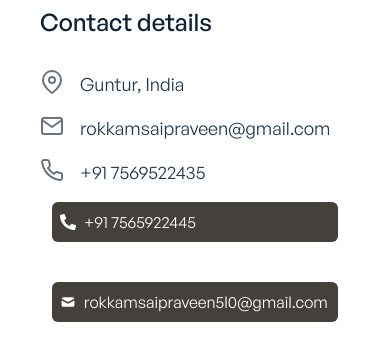
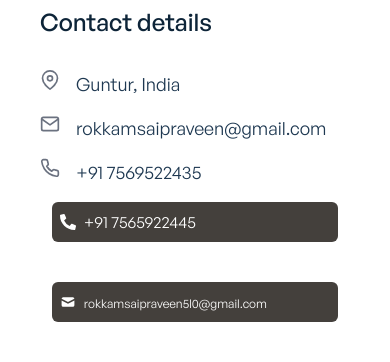
Before and after one commit to praveen2903/Portfolio, a React (Create React App) app: page /contact in a window 390 px wide. Shown: the part 170-532 px from the top of the page. Built offline with nearby package versions, Linux system fonts and the light colour scheme.

Commit message:
done with page breaking

```diff
--- a/src/components/contact/ContactDetails.jsx
+++ b/src/components/contact/ContactDetails.jsx
@@ -29,11 +29,11 @@ const ContactDetails = () => {
 				</h2>
 				<ul className="font-general-regular">
 					{contacts.map((contact) => (
-						<li className="flex " key={contact.id}>
-							<i className="text-2xl text-gray-500 dark:text-gray-400 mr-4">
+						<li className="flex" key={contact.id}>
+							<i className="text-xl md:text-2xl text-gray-500 dark:text-gray-400 mr-4">
 								{contact.icon}
 							</i>
-							<span className="text-lg mb-4 text-ternary-dark dark:text-ternary-light">
+							<span className="text-lg mb-4 text-ternary-dark dark:text-ternary-light text-[13px] md:text-[16px]">
 								{contact.name}
 							</span>
 						</li>
@@ -56,7 +56,7 @@ const ContactDetails = () => {
 						<HiMail />
 						</div>
 						<p>
-						<a href="mailto:rokkamsaipraveen5l0@gmail.com" className="text-white cursor-pointer hover:text-white">rokkamsaipraveen5l0@gmail.com</a>
+						<a href="mailto:rokkamsaipraveen5l0@gmail.com" className="text-white cursor-pointer hover:text-white text-[12px] md:text-[16px]">rokkamsaipraveen5l0@gmail.com</a>
 						</p>
 					</div>
 				</div>
```
